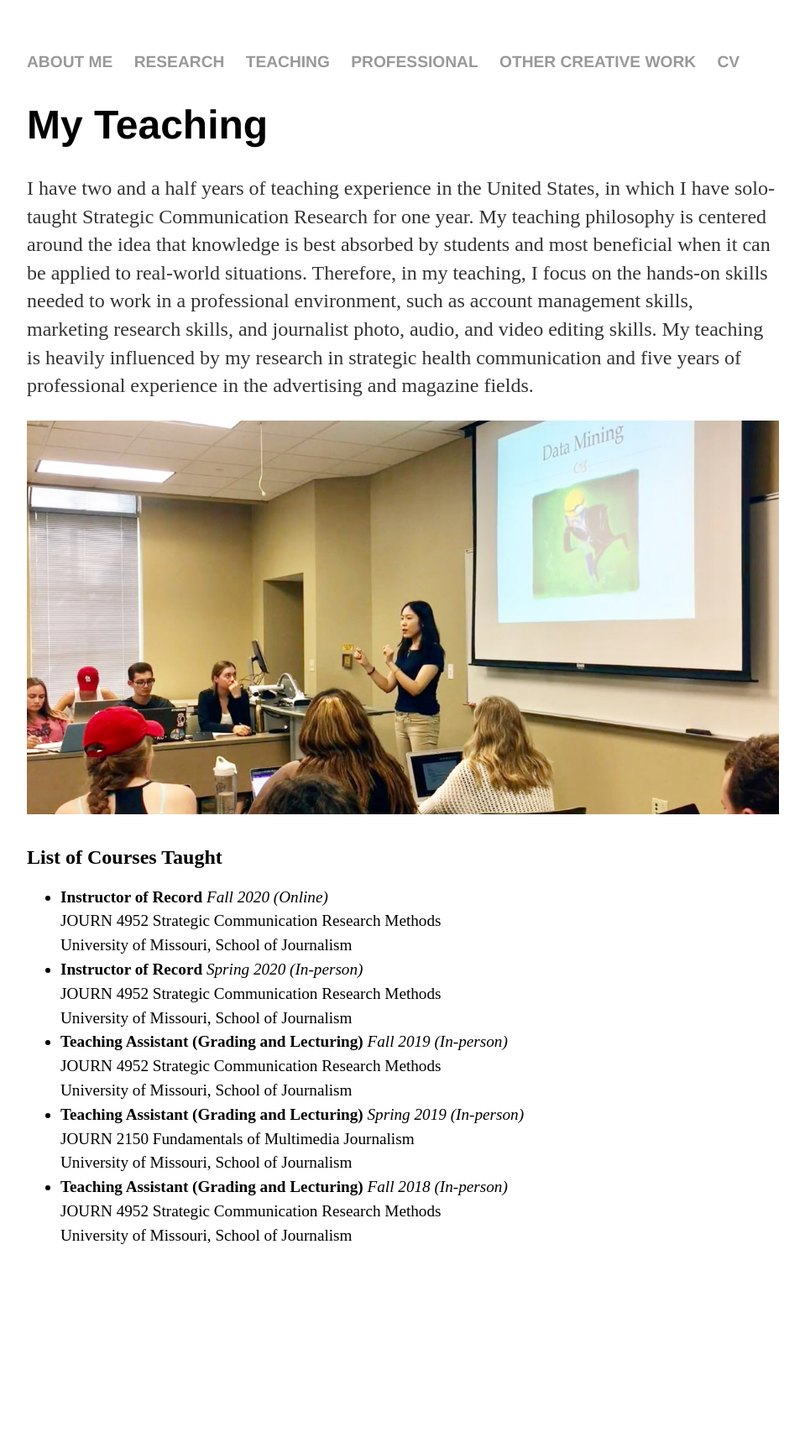
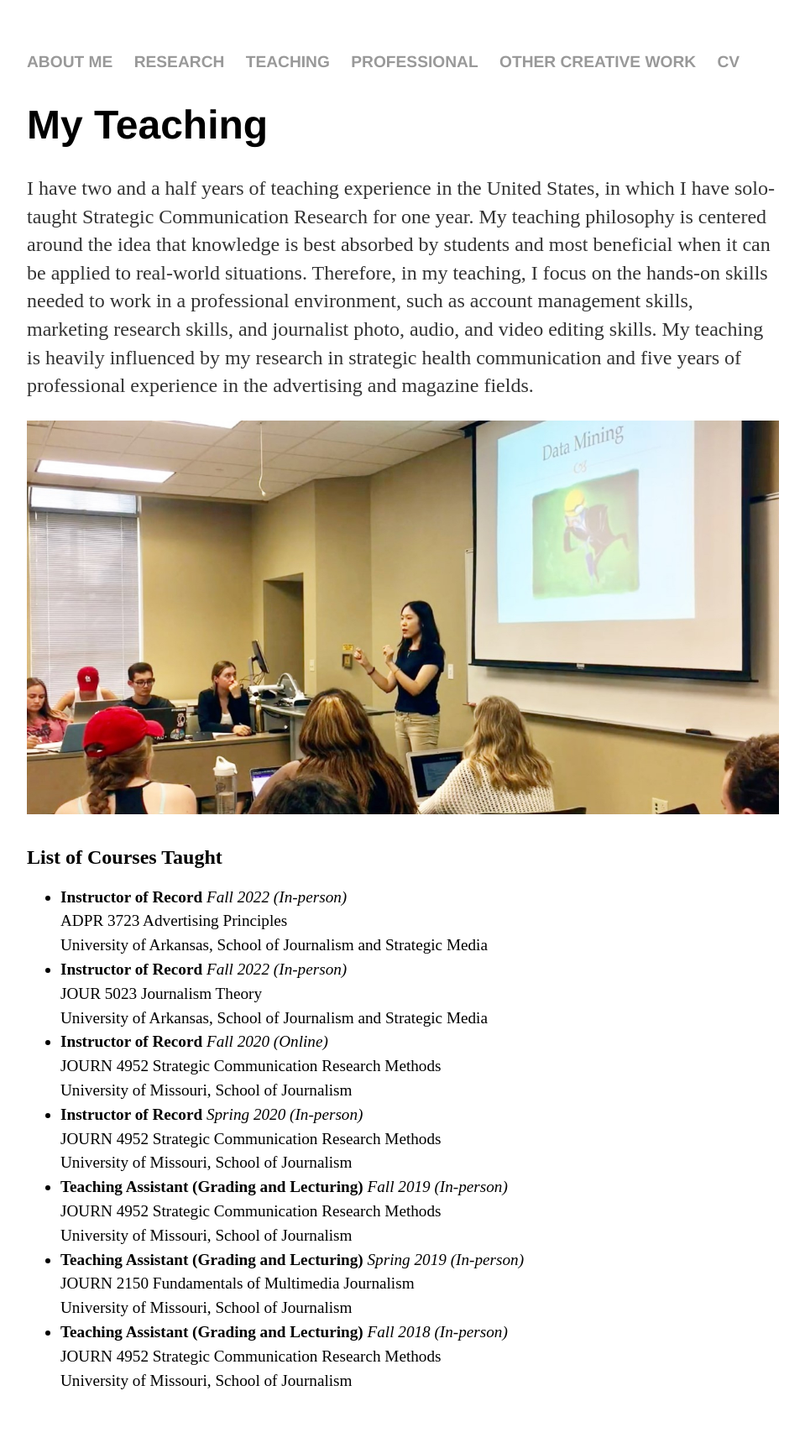
Before and after one commit to sisihuphd/sisihuphd.github.io, a Jekyll site: the page built from teaching/index.html, in a window 1280 px wide. Shown: the whole page at 84% size, without its empty margins (160-1119 px from the left). Built offline with Jekyll 4.4.1, drawn with Linux system fonts in a browser that asks for light colours; before the commit the page ends 1547 px from its top, so only the background shows below that.

Commit message:
Update index.html

```diff
--- a/teaching/index.html
+++ b/teaching/index.html
@@ -15,10 +15,16 @@ title: My Teaching
 
 	    <h2>List of Courses Taught</h2>
 		<ul>
+			<li><b>Instructor of Record</b> <em>Fall 2022 (In-person)</em><br>
+				ADPR 3723 Advertising Principles<br>
+				University of Arkansas, School of Journalism and Strategic Media</li>
+			<li><b>Instructor of Record</b> <em>Fall 2022 (In-person)</em><br>
+				JOUR 5023 Journalism Theory<br>
+				University of Arkansas, School of Journalism and Strategic Media</li>
 			<li><b>Instructor of Record</b> <em>Fall 2020 (Online)</em><br>
 				JOURN 4952 Strategic Communication Research Methods<br>
 				University of Missouri, School of Journalism</li>
-      <li><b>Instructor of Record</b> <em>Spring 2020 (In-person)</em><br>
+                        <li><b>Instructor of Record</b> <em>Spring 2020 (In-person)</em><br>
 				JOURN 4952 Strategic Communication Research Methods<br>
 				University of Missouri, School of Journalism</li>
 			<li><b>Teaching Assistant (Grading and Lecturing)</b> <em>Fall 2019 (In-person)</em><br>
@@ -27,7 +33,7 @@ title: My Teaching
 			<li><b>Teaching Assistant (Grading and Lecturing)</b> <em>Spring 2019 (In-person)</em><br>
 				JOURN 2150 Fundamentals of Multimedia Journalism<br>
 				University of Missouri, School of Journalism</li>
-      <li><b>Teaching Assistant (Grading and Lecturing)</b> <em>Fall 2018 (In-person)</em><br>
+                        <li><b>Teaching Assistant (Grading and Lecturing)</b> <em>Fall 2018 (In-person)</em><br>
 				JOURN 4952 Strategic Communication Research Methods<br>
 				University of Missouri, School of Journalism</li>
 		</ul>
```
